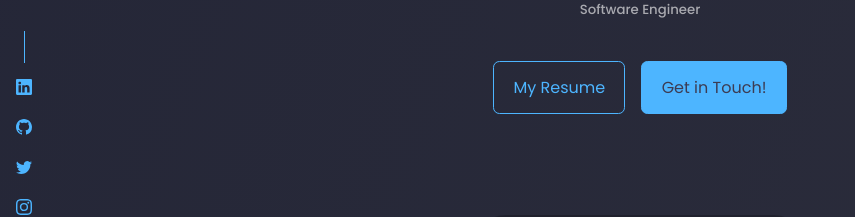
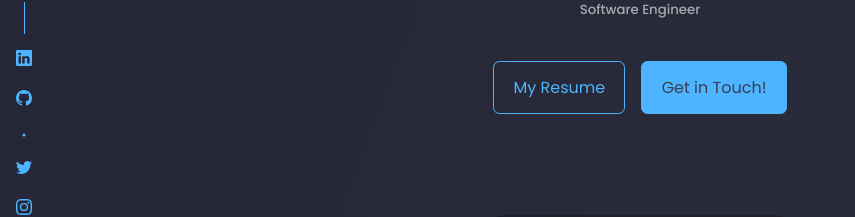
Before and after one commit to khoifishpond/portfolio, a React (Create React App) app: page / in a window 1280 px wide. Shown: the part 484-701 px from the top of the page, without its empty margins (0-855 px from the left). Built offline with nearby package versions, Linux system fonts and the light colour scheme.

Commit message:
add spacer between public and private socials

```diff
--- a/src/components/header/Socials.jsx
+++ b/src/components/header/Socials.jsx
@@ -1,5 +1,5 @@
 import React from 'react'
-import {BsLinkedin, BsGithub, BsTwitter, BsInstagram} from 'react-icons/bs'
+import {BsLinkedin, BsGithub, BsTwitter, BsInstagram, BsDot} from 'react-icons/bs'
 
 
 const Socials = () => {
@@ -7,6 +7,7 @@ const Socials = () => {
     <div className='socials'>
       <a href='https://linkedin.com/in/khoifishpond' target='_blank'><BsLinkedin /></a>
       <a href='https://github.com/khoifishpond' target='_blank'><BsGithub /></a>
+      <BsDot color='#4db5ff'/>
       <a href='https://twitter.com/khoifishpond' target='_blank'><BsTwitter /></a>
       <a href='https://instagram.com/khoifishpond' target='_blank'><BsInstagram /></a>
     </div>
```
